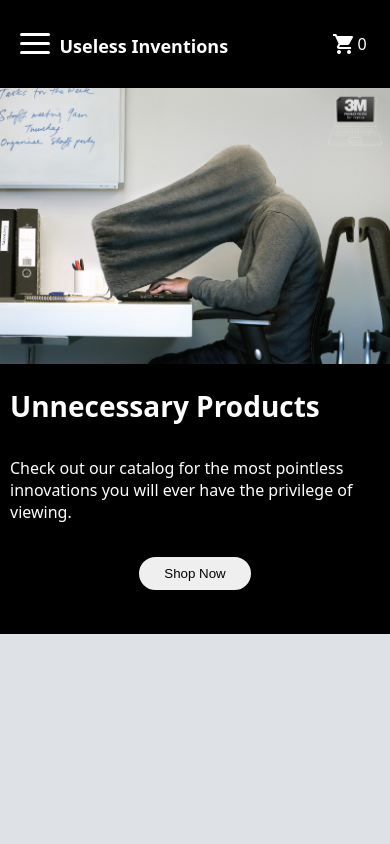
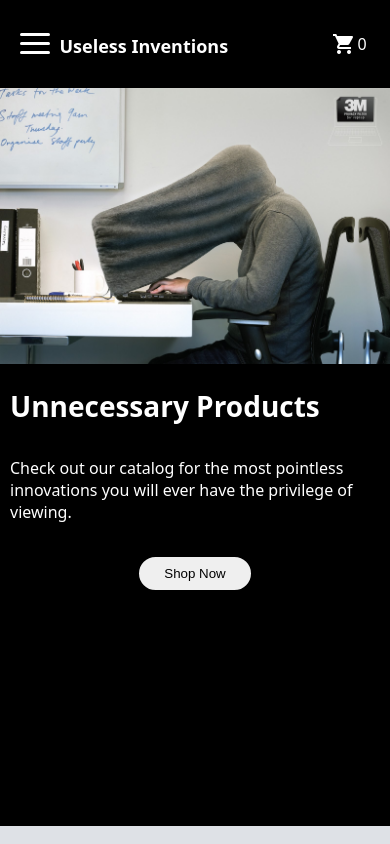
Before and after one commit to wise-guru/shopping-cart, a React (Create React App) app: page /about in a window 390 px wide. Built offline with nearby package versions, Linux system fonts and the light colour scheme.

Commit message:
Fix padding

```diff
--- a/src/App.css
+++ b/src/App.css
@@ -630,7 +630,7 @@ body {
       flex-flow: column-reverse;
       align-items: center;
       gap: 8px;
-      padding-bottom: 0;
+      /* padding-bottom: 0; */
     }
 
     .homepageLeft h1 {
```
